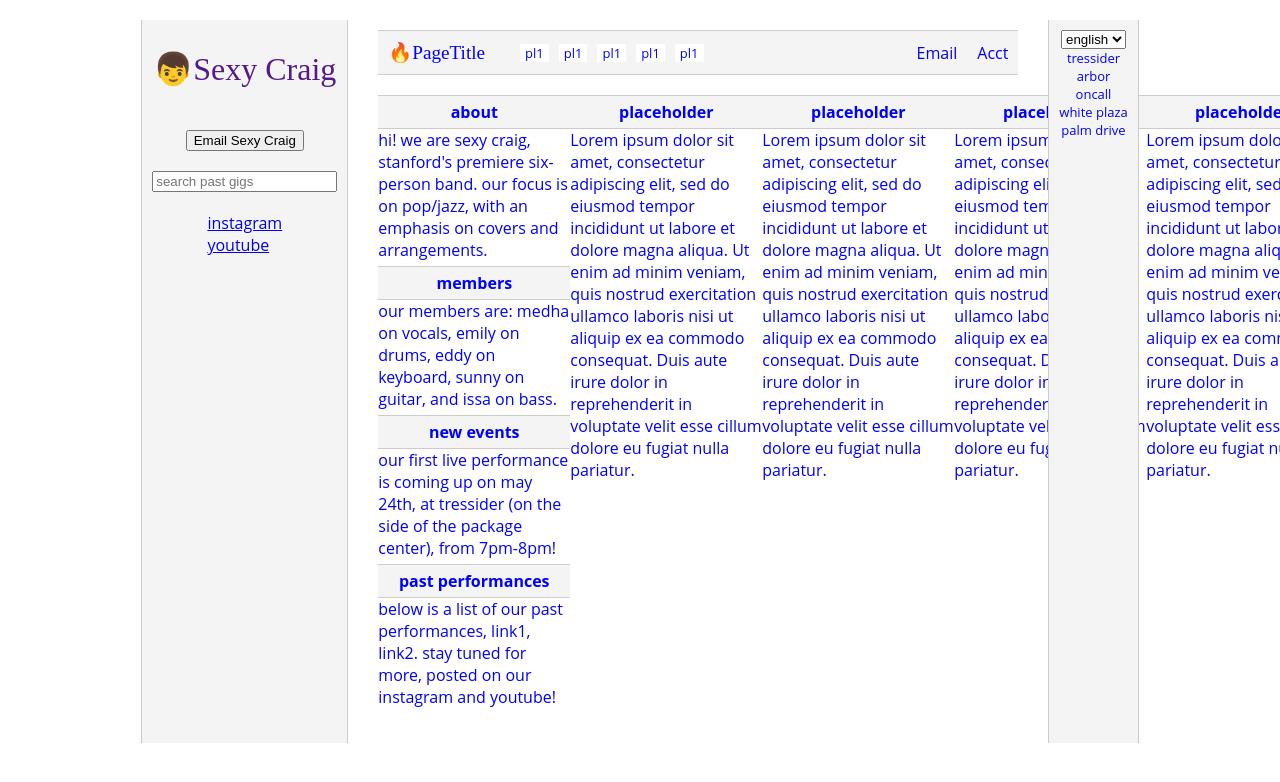
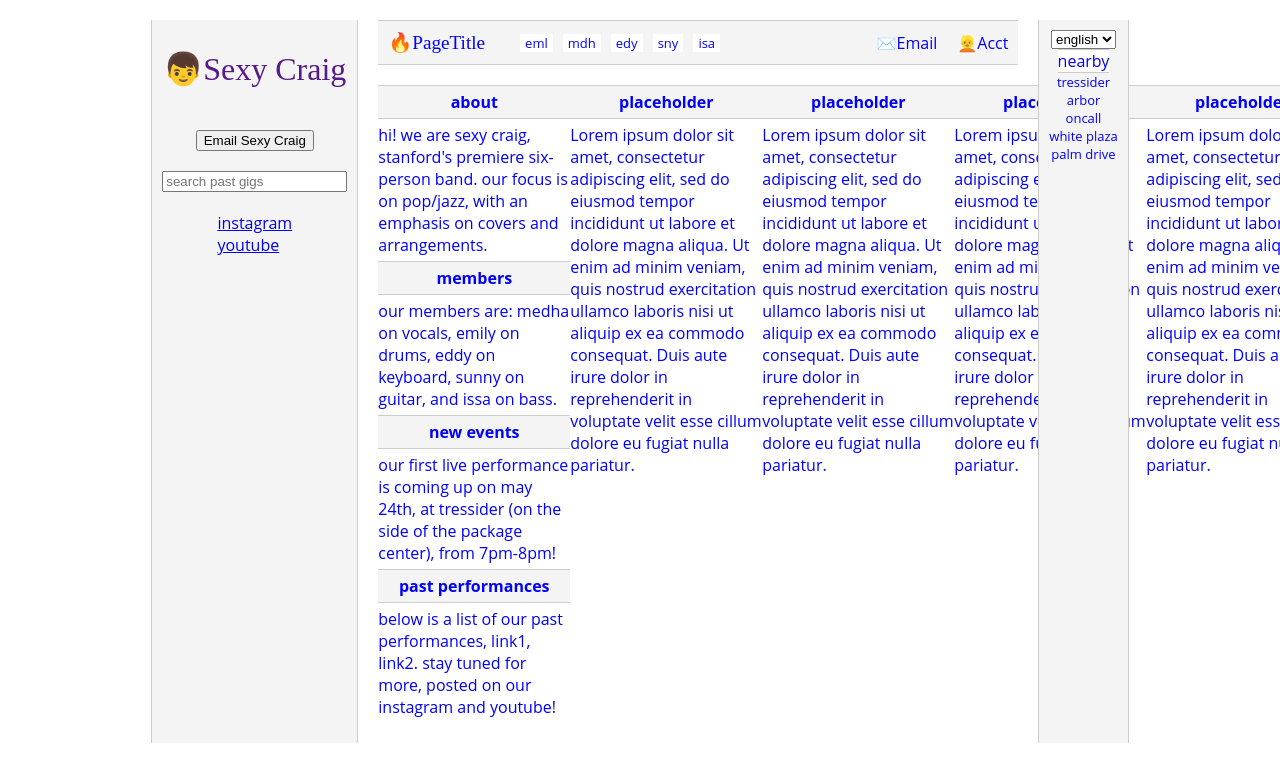
Before and after one commit to TsuRS/sexy-craig, a React (Create React App) app: page / in a window 1280 px wide. Shown: the top 782 px of the page. Built offline with nearby package versions, Linux system fonts and the light colour scheme.

Commit message:
improved site design

```diff
--- a/src/CenterCol.css
+++ b/src/CenterCol.css
@@ -62,5 +62,5 @@
   font-weight:bold;
 }
 .SectionTextDiv {
-  margin: 0px 0px 5px 0px;
+  margin: 5px 0px 5px 0px;
 }
--- a/src/CenterCol.js
+++ b/src/CenterCol.js
@@ -11,19 +11,19 @@ function NavBar() {
           <span>🔥PageTitle</span>
         </div>
         <div className="NavigationList">
-          <span>pl1</span>
-          <span>pl1</span>
-          <span>pl1</span>
-          <span>pl1</span>
-          <span>pl1</span>
+          <span>eml</span>
+          <span>mdh</span>
+          <span>edy</span>
+          <span>sny</span>
+          <span>isa</span>
         </div>
       </div>
       <div className="NavRightButtons">
         <span>
-          Email
+          ✉️Email
         </span>
         <span>
-          Acct
+          👱Acct
         </span>
       </div>
     </div>
@@ -33,9 +33,9 @@ function NavBar() {
 function InformationSections() {
   return(
     <div class="InfoCols">
-      <Section  label="about" />
-      <Section  label="members" />
-      <Section  label="new events" />
+      <Section label="about" />
+      <Section label="members" />
+      <Section label="new events" />
       <Section label="past performances" />
       <Section label="placeholder" />
       <Section label="placeholder" />
--- a/src/Default.css
+++ b/src/Default.css
@@ -7,10 +7,9 @@
   font-family:"Open Sans","Helvetica","Arial",sans-serif;
   color:blue;
 }
-.content > div{
+
+.LeftCol, .RightCol {
   padding: 10px;
-}
-.LeftCol, .RightCol {
   display:flex;
   flex-direction:column;
   align-items: center;
--- a/src/RightCol.css
+++ b/src/RightCol.css
@@ -1,6 +1,19 @@
+.LocationDiv {
+  display:flex;
+  flex-direction:column;
+  align-items:center;
+}
+
 .LocationsList {
   font-size: small;
   display:flex;
   flex-direction:column;
   align-items: center;
 }
+
+.LocationHeader {
+  text-align: center;
+  background-color: #fff;
+  border-top: 1px solid #ccc;
+  border-bottom: 1px solid #ccc;
+}
--- a/src/RightCol.js
+++ b/src/RightCol.js
@@ -27,7 +27,10 @@ function RightCol() {
   return(
     <div className="RightCol">
       <LanguageToggle />
-      <LocationsList />
+      <div className="LocationDiv">
+        <div className="LocationHeader">nearby</div>
+        <LocationsList />
+      </div>
     </div>
   )
 }
```
